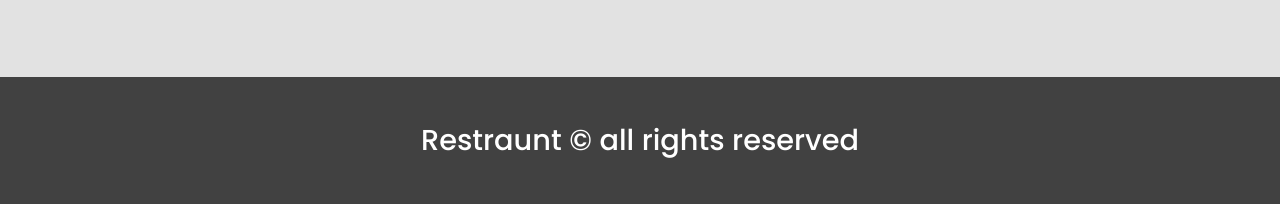
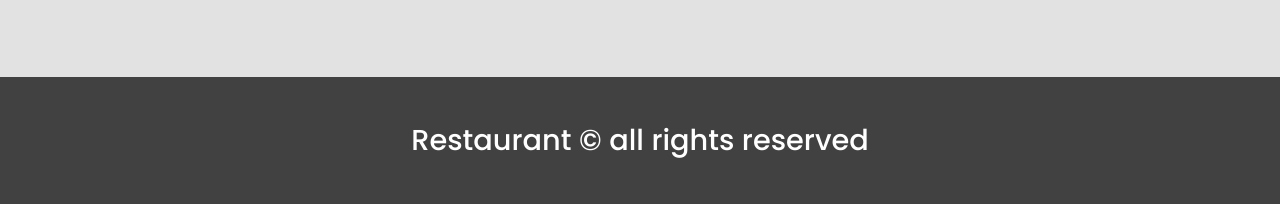
Before and after one commit to msaad-gh/Bakery-Management, a plain HTML site: page index.html in a window 1280 px wide. Shown: the part 4692-4896 px from the top of the page. Drawn offline with nearby package versions, Linux system fonts and the light colour scheme.

Commit message:
index.html

```diff
--- a/index.html
+++ b/index.html
@@ -324,7 +324,7 @@
       </div>
     </section>
     <footer id="footer">
-      <h2>Restraunt &copy; all rights reserved</h2>
+      <h2>Restaurant &copy; all rights reserved</h2>
     </footer>
   </body>
   <!--
```
